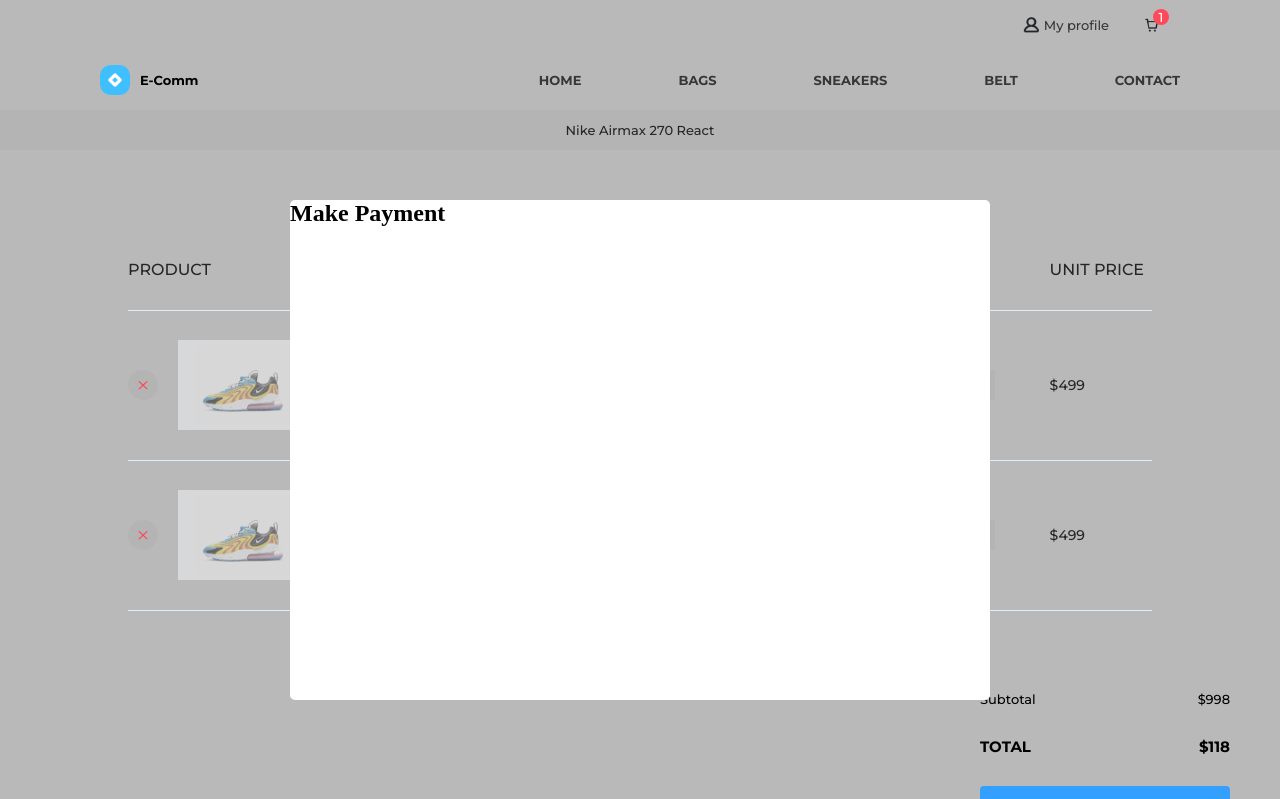
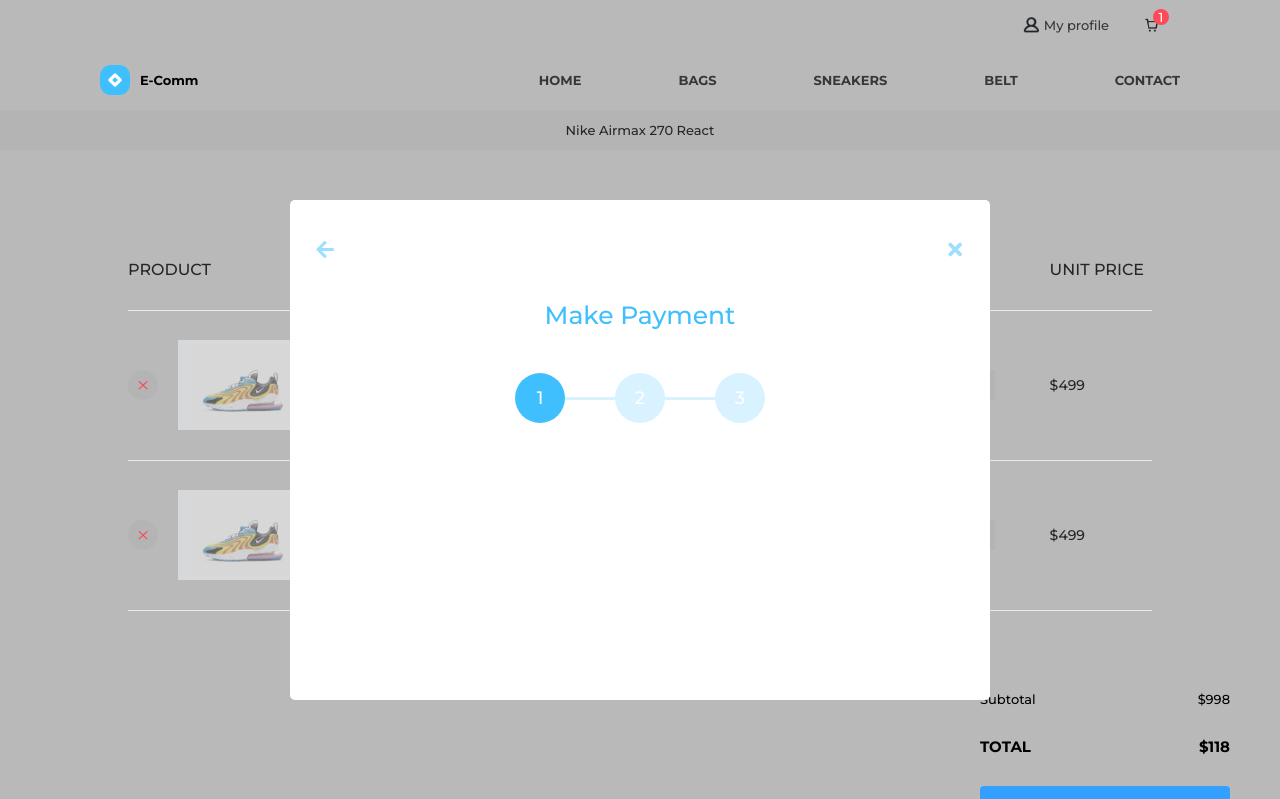
Before and after one commit to Gabriel200395/e-commerce, a React (Create React App) app: page / in a window 1280 px wide. Shown: the top 799 px of the page. Built offline with nearby package versions, Linux system fonts and the light colour scheme.

Commit message:
desenvolvendo formularios

```diff
--- a/src/App.tsx
+++ b/src/App.tsx
@@ -2,6 +2,9 @@
 
 //iniciado projeto dia 12/01/2027
 //data de conclusão dia 19/01/2027
+
+//pomomdoros 1/2 pomodoro  12/01/2027
+//pomomdoros 2/2 pomodoro  13/01/2027
 
 //[] desenvolver formularios
 //[] react router dom
--- a/src/components/steps/index.tsx
+++ b/src/components/steps/index.tsx
@@ -3,9 +3,29 @@
 export default function Steps() {
   return (
     <div className="modal-container">
-      <div className="modal-header"></div>
+      <div className="modal-header">
+        <button>
+          <i className="fas fa-arrow-left" />
+        </button>
+        <button>
+          <i className="fa fa-times" />
+        </button>
+      </div>
       <h2>Make Payment</h2>
-      <div className="steps-container"></div>
+      <div className="steps-container">
+        <span className="active">1</span>
+        <div className="border-step"></div>
+        <span className="disabled">2</span>
+        <div className="border-step"></div>
+        <span className="disabled">3</span>
+      </div>
+
+      <div className="modal-form">
+        <form>
+          <div className="modal-column-one"></div>
+          <div className="modal-column-two"></div>
+        </form>
+      </div>
     </div>
   );
 }
--- a/src/components/steps/styles.css
+++ b/src/components/steps/styles.css
@@ -1,9 +1,99 @@
 .modal-container {
   position: absolute;
   top: 200px;
-  background-color: #FFFFFF;
+  background-color: #ffffff;
   height: 500px;
   max-width: 700px;
   width: 100%;
   border-radius: 5px;
 }
+
+.modal-container h2 {
+  color: #40bfff;
+  text-align: center;
+  font-family: "Montserrat", sans-serif;
+  font-size: 25px;
+  font-weight: 500;
+  margin-bottom: 43px;
+}
+
+.modal-container .modal-header {
+  height: 100px;
+  display: flex;
+  justify-content: space-between;
+  padding-left: 10px;
+  padding-right: 10px;
+  align-items: center;
+}
+
+.modal-container .modal-header button {
+  height: 50px;
+  display: flex;
+  width: 50px;
+  cursor: pointer;
+  justify-content: center;
+  align-items: center;
+  outline: none;
+  border: none;
+  border-radius: 50%;
+  font-size: 20px;
+  color: #40bfff;
+  background-color: transparent;
+}
+
+.modal-container .modal-header i {
+  opacity: 0.5;
+}
+
+.modal-container .steps-container {
+  display: flex;
+  justify-content: center;
+}
+
+.modal-container .steps-container .active {
+  background-color: #40bfff;
+  height: 50px;
+  width: 50px;
+  display: flex;
+  align-items: center;
+  justify-content: center;
+  border-radius: 50%;
+  color: #fff;
+  font-family: "Montserrat", sans-serif;
+  font-size: 18px;
+  font-weight: 500;
+}
+
+
+.modal-container .steps-container .disabled {
+  background-color: #40bfff;
+  opacity: 0.2;
+  height: 50px;
+  width: 50px;
+  display: flex;
+  align-items: center;
+  justify-content: center;
+  border-radius: 50%;
+  color: #fff;
+  font-family: "Montserrat", sans-serif;
+  font-size: 18px;
+  font-weight: 500;
+}
+
+
+
+.modal-container .steps-container .border-step {
+  height: 50px;
+  width: 50px;
+  display: flex;
+  justify-content: center;
+  align-items: center;
+}
+
+.modal-container .steps-container .border-step::before {
+  border-bottom: solid 3px #40bfff;
+  width: 100%;
+  display: block;
+  content: "";
+  opacity: 0.2;
+}
```
